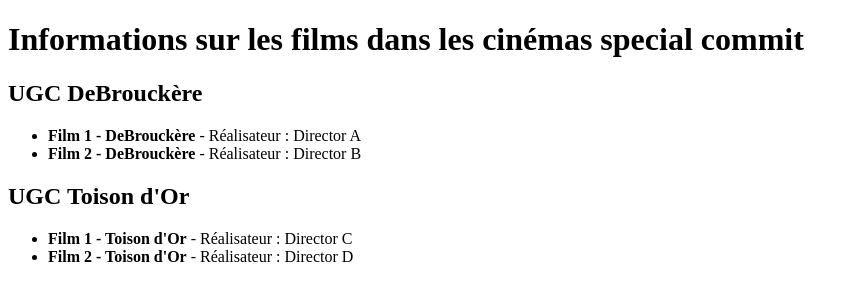
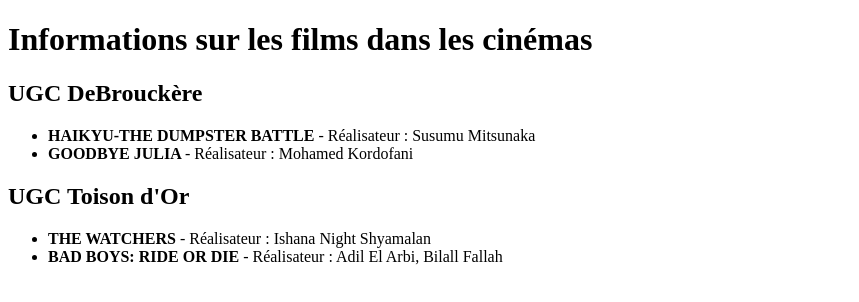
Before and after one commit to amir-laugesen-vinci/web2-V2, a React (Vite) app in the folder 2.1-2-3-4/: page / in a window 1280 px wide. Shown: the top 302 px of the page, without its empty margins (0-859 px from the left). Built offline with nearby package versions, Linux system fonts and the light colour scheme; the HTML template or start-up script is replaced by a standard one.

Commit message:
new:ex2.2

```diff
--- a/2.1-2-3-4/src/App.tsx
+++ b/2.1-2-3-4/src/App.tsx
@@ -1,59 +1,55 @@
 const App = () => {
-  const pageTitle = "Informations sur les films dans les cinémas special commit";
+  const pageTitle = "Informations sur les films dans les cinémas";
 
   const cinema1Name = "UGC DeBrouckère";
-  const cinema1Movie1Title = "Film 1 - DeBrouckère";
-  const cinema1Movie1Director = "Director A";
-  const cinema1Movie2Title = "Film 2 - DeBrouckère";
-  const cinema1Movie2Director = "Director B";
+
+  const movie1 = {
+    title: "HAIKYU-THE DUMPSTER BATTLE",
+    director: "Susumu Mitsunaka",
+  };
+  const movie2 = {
+    title: "GOODBYE JULIA ",
+    director: "Mohamed Kordofani",
+  };
 
   const cinema2Name = "UGC Toison d'Or";
-  const cinema2Movie1Title = "Film 1 - Toison d'Or";
-  const cinema2Movie1Director = "Director C";
-  const cinema2Movie2Title = "Film 2 - Toison d'Or";
-  const cinema2Movie2Director = "Director D";
+  const movie3 = {
+    title: "THE WATCHERS",
+    director: "Ishana Night Shyamalan",
+  };
+  const movie4 = {
+    title: "BAD BOYS: RIDE OR DIE",
+    director: "Adil El Arbi, Bilall Fallah",
+  };
 
   return (
     <div>
       <PageTitle title={pageTitle} />
 
-      <Cinema
-        name={cinema1Name}
-        title1={cinema1Movie1Title}
-        director1={cinema1Movie1Director}
-        title2={cinema1Movie2Title}
-        director2={cinema1Movie2Director}
-      />
+      <Cinema name={cinema1Name} movie1={movie1} movie2={movie2} />
 
-      <Cinema
-        name={cinema2Name}
-        title1={cinema2Movie1Title}
-        director1={cinema2Movie1Director}
-        title2={cinema2Movie2Title}
-        director2={cinema2Movie2Director}
-      />
+      <Cinema name={cinema2Name} movie1={movie3} movie2={movie4} />
     </div>
   );
 };
-
 
 interface PageTitleProps {
   title: string;
 }
 
 const PageTitle = (props: PageTitleProps) => {
-  return (
-    <h1>{props.title}</h1>
-  );
+  return <h1>{props.title}</h1>;
 };
 
+interface Movie {
+  title: string;
+  director: string;
+}
 
 interface CinemaProps {
   name: string;
-  title1: string;
-  director1: string;
-  title2: string;
-  director2: string;
+  movie1: Movie;
+  movie2: Movie;
 }
 
 const Cinema = (props: CinemaProps) => {
@@ -62,17 +58,16 @@
       <h2>{props.name}</h2>
       <ul>
         <li>
-          <strong>{props.title1}</strong> - Réalisateur :{" "}
-          {props.director1}
+          <strong>{props.movie1.title}</strong> - Réalisateur :{" "}
+          {props.movie1.director}
         </li>
         <li>
-          <strong>{props.title2}</strong> - Réalisateur :{" "}
-          {props.director2}
+          <strong>{props.movie2.title}</strong> - Réalisateur :{" "}
+          {props.movie2.director}
         </li>
       </ul>
     </div>
   );
 };
 
-
 export default App;
```
